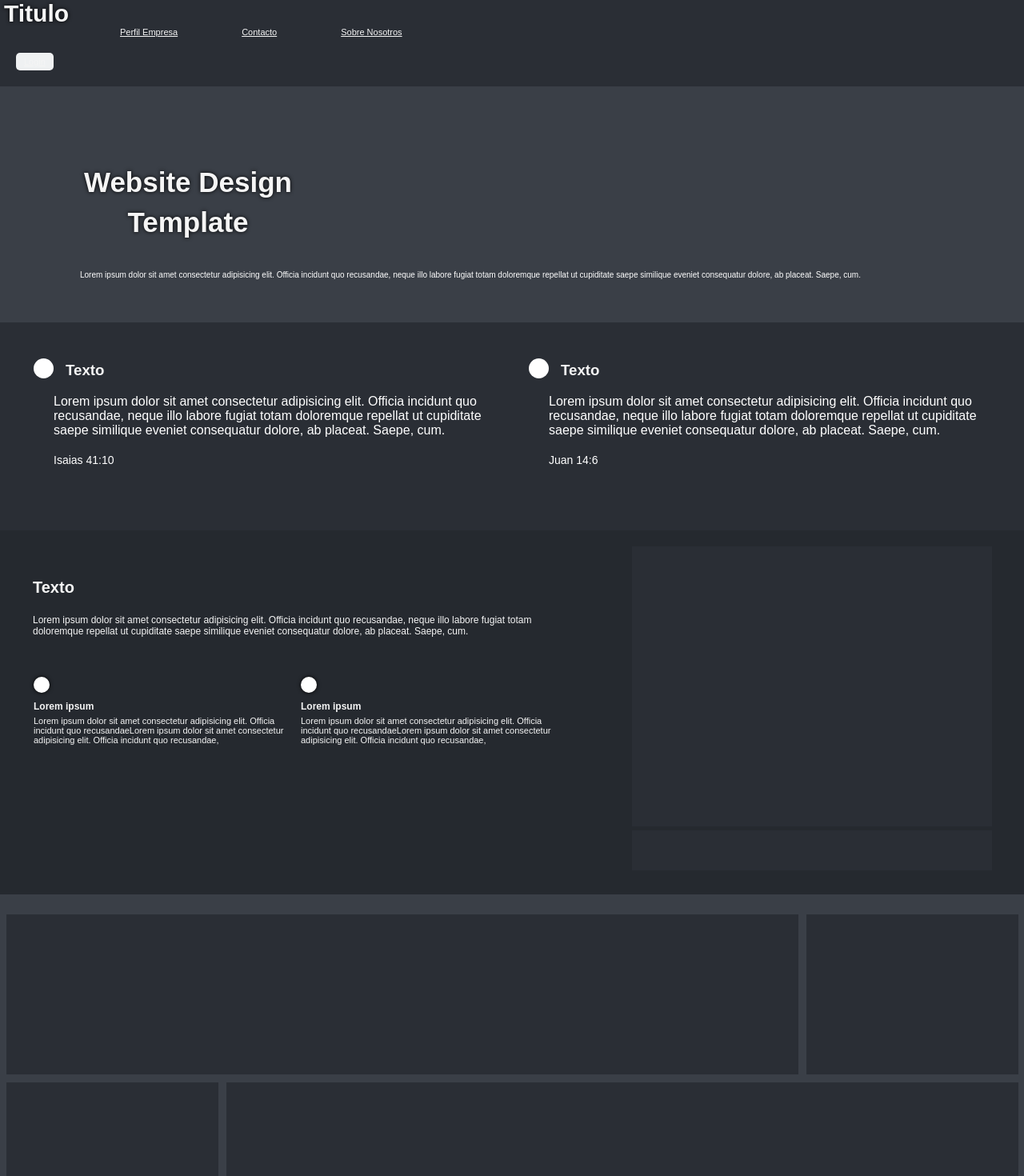
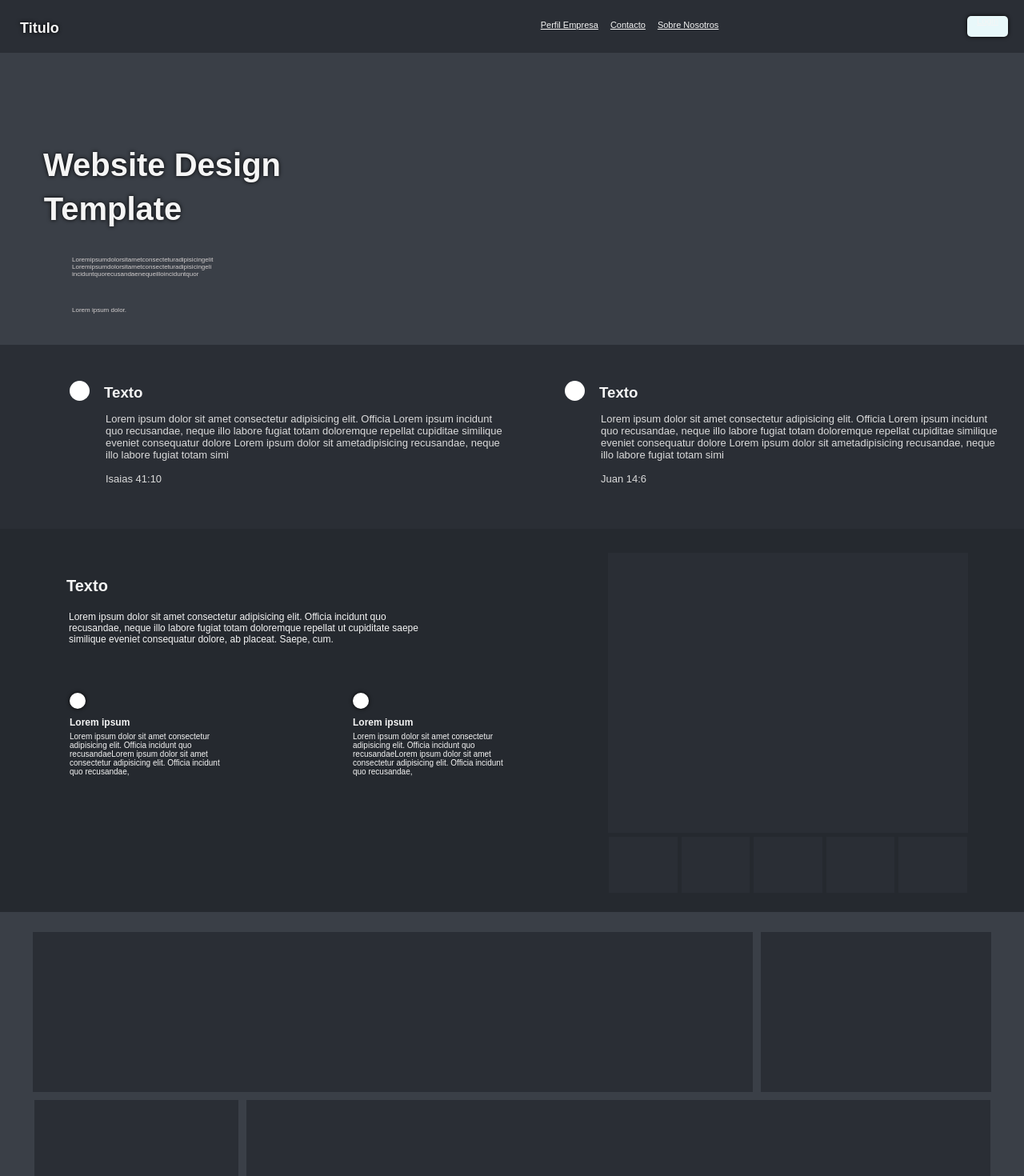
Before and after one commit to NicolasZeq2722/Plan-mejoramiento, a React (Vite) app in the folder Plan mejoramiento/: page / in a window 1280 px wide. Shown: the top 1470 px of the page at 80% size. Built offline with nearby package versions, Linux system fonts and the light colour scheme.

Commit message:
nuevo commit en la rama principal

```diff
--- a/Plan mejoramiento/src/App.css
+++ /dev/null
@@ -1,241 +0,0 @@
-.container{
-  max-width: 1200px;
-  margin: auto 0;
-  padding: 20px;
-}
-
-.NavPrincip{
-  display: flex;
-  justify-content: space-between;
-  align-items: center;
-  padding: 20px;
-}
-
-.Titulo{
-  display: flex;
-  margin-right: 50px;
-  font-size: 11px;
-}
-
-.Text{
-  display: flex;
-  gap: 80px;
-  margin-left: 150px;
-}
-
-.Button{
-  background-color: #eff1f2;
-  padding: 5px 10px;
-  border-radius: 5px;
-}
-
-.Button:hover{
-  background: #95a5a6;
-}
-
-.header{
-  text-align:left;
-  padding: 90px 0;
-  font-size: 35px;
-  background: #3A3F47;
-  height: 295px;
-  text-wrap: 10px;
-}
-
-.header h2{
-  margin-left: 100px;
-}
-
-.header p{
-  padding: 40px;
-  font-size: 10px;
-  text-align: left;
-  margin: 0 20px 0 60px;
-}
-
-.SeccionPrin{
-  display: flex;
-  gap: 20px;
-  margin-bottom: 40px;
-  margin-left: 20px;
-  height: 220px;
-  padding-top: 30px;
-}
-
-.Columna1{
-  flex: 1;
-  display: flex;
-  flex-direction: column;
-  gap: 20px;
-}
-
-.Columna1 p{
-  margin-left: 25px;
-}
-
-.Columna2{
-  flex: 1;
-  display: flex;
-  flex-direction: column;
-  gap: 20px;
-}
-
-.Columna2 p{
-  margin-left: 25px;
-}
-
-.TxtBib{
-  font-size: 14px;
-}
-
-.circulo{
-  width: 20px;
-  height: 20px;
-  background: white;
-  border-radius: 50px;
-  margin-top: 15px;
-}
-
-.circulo h3{
-  margin-left: 40px;
-}
-
-.SeccionTxt{
-  background: #25292f;
-  display: flex;
-  padding-top: 20px;
-  height: 455px;
-  margin-bottom: 30px;
-}
-
-.Seccion2{
-  display: 1;
-  gap: 20px;
-  margin-left: 30px;
-  font-size: 20px;
-  padding-top: 40px;
-  color: whitesmoke;
-}
-
-.Seccion2 h4{
-  padding-bottom: 10px;
-}
-
-.BOX{
-  background: #2A2E35;
-  height: 350px;
-  width: 1150px;
-  margin-right: 40px;
-  margin-left: 60px;
-  display: flex;
-  justify-content: space-between;
-}
-
-.Box{
-  background: #2A2E35;
-  width: 90px;
-  height: 50px;
-  gap: 40px;
-  margin-top: 355px;
-}
-
-.Box:hover{
-  background: #95a5a6;
-}
-
-.BOX:hover{
-  background: #95a5a6;
-}
-
-.CircTex{
-  display: flex;
-  gap: 10px;
-  padding-top: 40px;
-}
-
-.Circle1 h5{
-  font-size: 15px;
-  padding-bottom: 5px;
-}
-
-.Circle2 h5{
-  font-size: 15px;
-  padding-bottom: 5px;
-}
-
-.Circle1,.Circle2 p{
-  font-size: 11px;
-  color: whitesmoke;
-}
-
-
-.Circ{
-  margin-top: 10px;
-  margin-bottom: 10px;
-  gap: 20px;
-  background: white;
-  width: 20px;
-  height: 20px;
-  border-radius: 50px;
-  box-shadow: 0px 0px 5px black;
-}
-
-.UltSecc1{
-  background: #3A3F47;
-  width: auto;
-  display: flex;
-  padding-bottom: 10px;
-  justify-content: center;
-}
-
-.UltSecc2{
-  background: #3A3F47;
-  width: auto;
-  padding-bottom: 30px;
-  display: flex;
-  justify-content: center;
-}
-
-.BOX1{
-  width: 600px;
-  height: 200px;
-  background: #2A2E35;
-  margin-top: 25px;
-  border-right: solid 10px #3A3F47;
-}
-
-.BOX1:hover{
-  background: #95a5a6;
-}
-
-.BOX2{
-  width: 250px;
-  height: 200px;
-  background: #2A2E35;
-  margin-top: 25px;
-}
-
-.BOX2:hover{
-  background: #95a5a6;
-}
-
-.BOX3{
-  width: 250px;
-  height: 200px;
-  background: #2A2E35;
-}
-
-.BOX3:hover{
-  background: #95a5a6;
-}
-
-.BOX4{
-  width: 600px;
-  height: 200px;
-  background: #2A2E35;
-  border-left: 10px solid #3A3F47;
-}
-
-.BOX4:hover{
-  background: #95a5a6;
-}
--- a/Plan mejoramiento/src/components/Inicio/Inicio.css
+++ b/Plan mejoramiento/src/components/Inicio/Inicio.css
@@ -4,61 +4,72 @@
     padding: 20px;
 }
 
-.NavPrincip{
+.Cabecera{
+    padding: 20px;
     display: flex;
     justify-content: space-between;
-    align-items: center;
-    padding: 20px;
+    font-size: 20px;
+    text-decoration: none;
 }
 
-.Titulo{
-    display: flex;
-    margin-right: 50px;
-    font-size: 11px;
+.Cabecera h1{
+    font-size: 18px;
+    margin-right: 45px;
+    padding-top: 5px;
 }
 
-.Text{
+.Links{
     display: flex;
-    gap: 80px;
-    margin-left: 150px;
+    gap: 15px;
+    margin-left: 300px;
+    padding-top: 5px;
 }
 
 .Button{
-    background-color: #eff1f2;
-    padding: 5px 10px;
+    display: flex;
+    gap: 15px;
+    background: #e8f8fa;
+    color: black;
+    padding: 0 12px 0 12px;
+    box-shadow: 0 0 5px black;
     border-radius: 5px;
 }
 
-.Button:hover{
-    background: #95a5a6;
+
+.Navegacion{
+    background:#3A3F47;
+    padding: 10px;
+    height: 365px;
+    width: auto;
 }
 
-.header{
-    padding: 90px 0;
-    font-size: 35px;
-    background: #3A3F47;
-    height: 295px;
+.Tx1{
+    padding-top: 98px;
+    font-size: 80px;
+    margin-right: 875px;
 }
 
-.header h2{
-    margin-right: 800px;
-    padding-right: 10px;
-    font-size: 35px;
+.Tx2{
+    font-size: 80px;
+    margin-right: 998px;
 }
 
-.header p{
-    margin-right: 100px;
-    padding: 40px;
-    font-size: 10px;;
-    margin: 0 20px 0 60px;
+.Navegacion p{
+    padding-top: 36px;
+    margin-left: 80px;
+    padding-right: 1050px;
+    font-size: 8px;
+    color: rgb(210, 206, 206);
+    text-wrap: 10px;
 }
+
 
 .SeccionPrin{
     display: flex;
     gap: 20px;
     margin-bottom: 40px;
     margin-left: 42px;
-    height: 220px;
+    height: 190px;
     padding-top: 30px;
 }
 
@@ -66,25 +77,32 @@
     flex: 1;
     display: flex;
     flex-direction: column;
-    gap: 20px;
+    gap: 15px;
 }
 
 .Columna1 p{
-    margin-left: 25px;
+    margin-left: 90px;
+    font-size: 13px;
+    color:#dbdbdb;
+    margin-right: 10px;
 }
 
 .Columna2{
     flex: 1;
     display: flex;
     flex-direction: column;
-    gap: 20px;
+    gap: 15px;
 }
 
 .Columna2 p{
-    margin-left: 25px;
+    margin-left: 90px;
+    font-size: 13px;
+    color: #dbdbdb;
+    margin-right: 10px;
 }
 
 .TxtBib{
+    margin-bottom: 10px;
     font-size: 14px;
 }
 
@@ -94,18 +112,21 @@
     background: white;
     border-radius: 70px;
     margin-top: 15px;
+    margin-left: 45px;
 }
 
 .circulo h3{
     padding-top: 4px;
-    margin-left: 40px;
+    margin-left: 43px;
 }
 
 .SeccionTxt{
     background: #25292f;
     display: flex;
     padding-top: 20px;
-    height: 455px;
+    padding-right: 50px;
+    width: 100%;
+    height: 479px;
 }
 
 .Seccion2{
@@ -119,31 +140,56 @@
 
 .Seccion2 h4{
     padding-bottom: 10px;
-    margin-left: 11px;
+    margin-left: 53px;
 }
 
 .Comentarios p{
     font-size: 12px;
-    margin-left: 11px;
-    padding-top: 12px;
+    padding: 10px 190px 0px 56px;
+}
+
+.Circle1 h5{
+    font-size: 12px;
+    padding-bottom: 5px;
+    margin-left: 45px;
+}
+
+.Circle2 h5{
+    font-size: 12px;
+    padding-bottom: 5px;
+    margin-left: 45px;
+}
+
+.Circle1 p,.Circle2 p{
+    font-size: 10px;
+    color: whitesmoke;
+    margin: 0 100px 0 45px;
+}
+
+.Circ{
+    margin: 20px 0 10px 45px;
+    gap: 20px;
+    background: white;
+    width: 20px;
+    height: 20px;
+    border-radius: 50px;
+    box-shadow: 0px 0px 5px black;
+}
+
+.CircTex{
+    display: flex;
+    gap: 10px;
+    padding-top: 40px;
+    margin-left: 12px;
 }
 
 .BOX{
     background: #2A2E35;
     height: 350px;
-    width: 1150px;
-    margin-right: 40px;
-    margin-left: 90px;
+    margin: 10px 20px 0;
+    width: 450px;
     display: flex;
-    justify-content: space-between;
-}
-
-.Box{
-    background: #2A2E35;
-    width: 90px;
-    height: 50px;
-    gap: 40px;
-    margin-top: 355px;
+    justify-content: center;
 }
 
 .Box:hover{
@@ -154,38 +200,21 @@
     background: #95a5a6;
 }
 
-.CircTex{
+.Cajitas{
     display: flex;
-    gap: 10px;
-    padding-top: 40px;
-    margin-left: 12px;
+    gap: 5px;
+    padding-top: 5px;
+    margin-left: 21px;
 }
 
-.Circle1 h5{
-    font-size: 12px;
-    padding-bottom: 5px;
+.Caja{
+    width: 85.5px;
+    height: 70px;
+    background: #2A2E35;
 }
 
-.Circle2 h5{
-    font-size: 12px;
-    padding-bottom: 5px;
-}
-
-.Circle1,.Circle2 p{
-    font-size: 11px;
-    color: whitesmoke;
-}
-
-
-.Circ{
-    margin-top: 10px;
-    margin-bottom: 10px;
-    gap: 20px;
-    background: white;
-    width: 20px;
-    height: 20px;
-    border-radius: 50px;
-    box-shadow: 0px 0px 5px black;
+.Caja:hover{
+    background: #95a5a6;
 }
 
 .UltSecc1{
@@ -205,7 +234,7 @@
 }
 
 .BOX1{
-    width: 1000px;
+    width: 910px;
     height: 200px;
     background: #2A2E35;
     margin-top: 25px;
@@ -217,7 +246,7 @@
 }
 
 .BOX2{
-    width: 265px;
+    width: 288px;
     height: 200px;
     background: #2A2E35;
     margin-top: 25px;
@@ -228,7 +257,7 @@
 }
 
 .BOX3{
-    width: 265px;
+    width: 255px;
     height: 200px;
     background: #2A2E35;
 }
@@ -238,7 +267,7 @@
 }
 
 .BOX4{
-    width: 1000px;
+    width: 940px;
     height: 200px;
     background: #2A2E35;
     border-left: 10px solid #3A3F47;
--- a/Plan mejoramiento/src/components/Inicio/Inicio.jsx
+++ b/Plan mejoramiento/src/components/Inicio/Inicio.jsx
@@ -5,43 +5,57 @@ function Inicio() {
 
   return (
     <>
+
     <header className='Cabecera'>
     <div className='Titulo'>
         <h1>Titulo</h1>
         </div>
-        <div className='Text'>
+        <div className='Links'>
             <Link to="/PerfilEmpresa">Perfil Empresa</Link>
             <Link to="/contacto">Contacto</Link>
             <Link to="/sobrenosotros">Sobre Nosotros</Link>
           </div>
+        <div className='Button'>
+          <Link to="/Login">Login</Link>
+        </div>
     </header>
-    <div className='Container'>
-      <div className='NavPrincip'>
-          <Link to="/login" className='Button'>Login</Link>
+
+
+      <nav className='Navegacion'>
+        <div className='Tx1'>
+          <h2>Website Design</h2>
         </div>
-      <header className='header'>
-        <h2>Website Design</h2>
-        <h2>Template</h2>
-        <p>Lorem ipsum dolor sit amet consectetur adipisicing elit. Officia incidunt quo recusandae, neque illo labore fugiat totam doloremque repellat ut cupiditate saepe similique eveniet consequatur dolore, ab placeat. Saepe, cum.</p>
-      </header>
+        <div className='Tx2'>
+          <h2>Template</h2>
+        </div>
+        <p>Loremipsumdolorsitametconsecteturadipisicingelit
+        Loremipsumdolorsitametconsecteturadipisicingeli
+        inciduntquorecusandaenequeilloinciduntquor</p>
+        <p>Lorem ipsum dolor.</p>
+      </nav>
 
-      <section className='SeccionPrin'>
+      <main className='SeccionPrin'>
         <div className='Columna1'>
         <div className='circulo'><h3>Texto</h3></div>
-          <p>Lorem ipsum dolor sit amet consectetur adipisicing elit. Officia incidunt quo recusandae, neque illo labore fugiat totam doloremque repellat ut cupiditate saepe similique eveniet consequatur dolore, ab placeat. Saepe, cum.</p>
+          <p>
+          Lorem ipsum dolor sit amet consectetur adipisicing elit. Officia Lorem ipsum incidunt quo recusandae, neque illo labore fugiat totam doloremque repellat cupiditae similique eveniet consequatur dolore
+          Lorem ipsum dolor sit ametadipisicing recusandae, neque illo labore fugiat totam simi
+          </p>
           <p className='TxtBib'>Isaias 41:10</p>
         </div>
         <div className='Columna2'>
         <div className='circulo'><h3>Texto</h3></div>
-          <p>Lorem ipsum dolor sit amet consectetur adipisicing elit. Officia incidunt quo recusandae, neque illo labore fugiat totam doloremque repellat ut cupiditate saepe similique eveniet consequatur dolore, ab placeat. Saepe, cum.
+          <p>
+          Lorem ipsum dolor sit amet consectetur adipisicing elit. Officia Lorem ipsum incidunt quo recusandae, neque illo labore fugiat totam doloremque repellat cupiditae similique eveniet consequatur dolore
+          Lorem ipsum dolor sit ametadipisicing recusandae, neque illo labore fugiat totam simi
           </p>
           <p className='TxtBib'>Juan 14:6</p>
         </div>
           <div className='ImagePlaceHold'></div>
-      </section>
+      </main>
 
       <section className='SeccionTxt'>
-          <div className='Seccion2'>
+          <article className='Seccion2'>
             <h4>Texto</h4>
             <div className='Comentarios'>
               <p>Lorem ipsum dolor sit amet consectetur adipisicing elit. Officia incidunt quo recusandae, neque illo labore fugiat totam doloremque repellat ut cupiditate saepe similique eveniet consequatur dolore, ab placeat. Saepe, cum.</p>
@@ -58,14 +72,17 @@ function Inicio() {
             <p>Lorem ipsum dolor sit amet consectetur adipisicing elit. Officia incidunt quo recusandaeLorem ipsum dolor sit amet consectetur adipisicing elit. Officia incidunt quo recusandae,</p>
             </div>
             </div>
+          </article>
+          <section className='CAJAS'>
+          <div className='BOX'></div>
+          <div className='Cajitas'>
+            <div className='Caja'></div>
+            <div className='Caja'></div>
+            <div className='Caja'></div>
+            <div className='Caja'></div>
+            <div className='Caja'></div>
           </div>
-          <div className='BOX'>
-          <div className='Box'></div>
-              <div className='Box'></div>
-              <div className='Box'></div>
-              <div className='Box'></div>
-              <div className='Box'></div>
-          </div>
+        </section>
         </section>
 
         <section className='UltGenrl'>
@@ -78,7 +95,7 @@ function Inicio() {
           <div className='BOX4'></div>
         </section>
         </section>
-    </div>
+
     </>
   )
 }
--- a/Plan mejoramiento/src/index.css
+++ b/Plan mejoramiento/src/index.css
@@ -7,5 +7,5 @@
   body {
     font-family: Helvetica, sans-serif;
     background-color: #2A2E35;
-    color: #fff;
+    color: white;
   }
```
Also changed, not shown: 1 other file (tests, documents, lock files or other folders).
